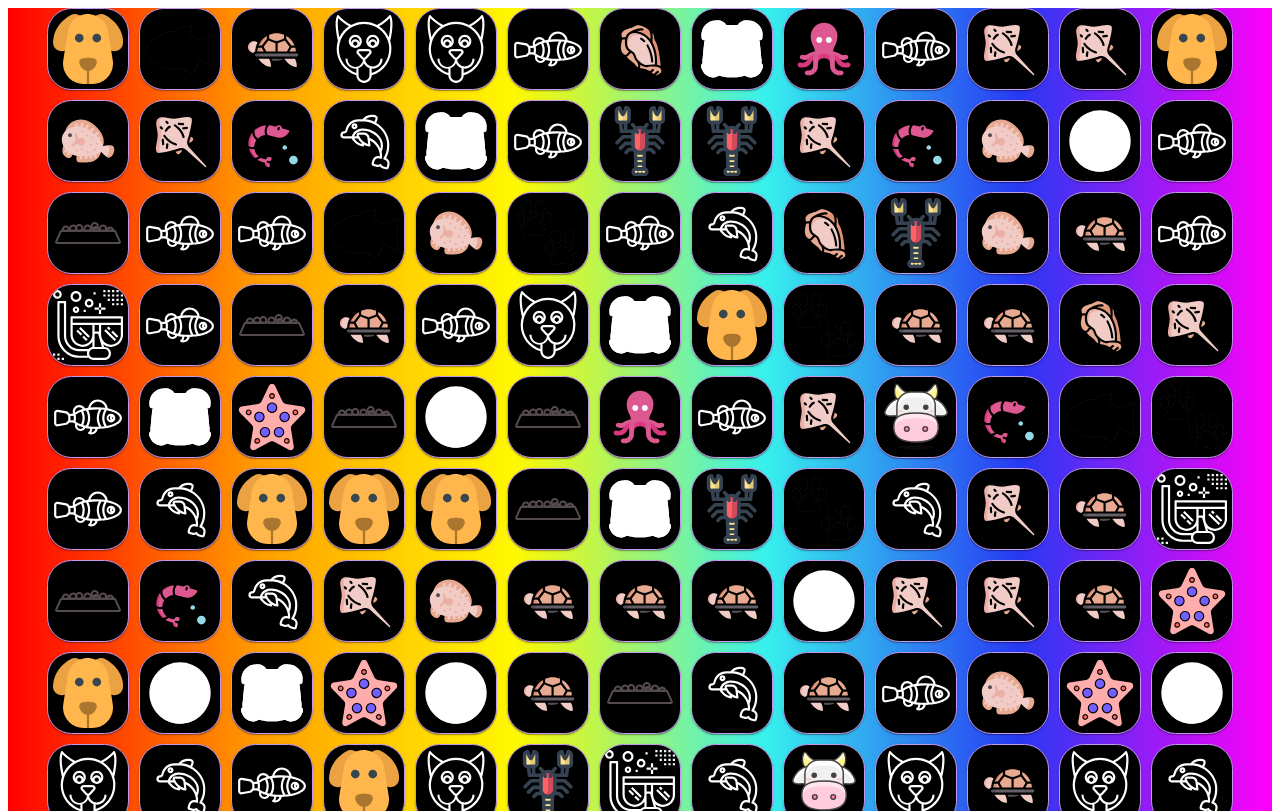
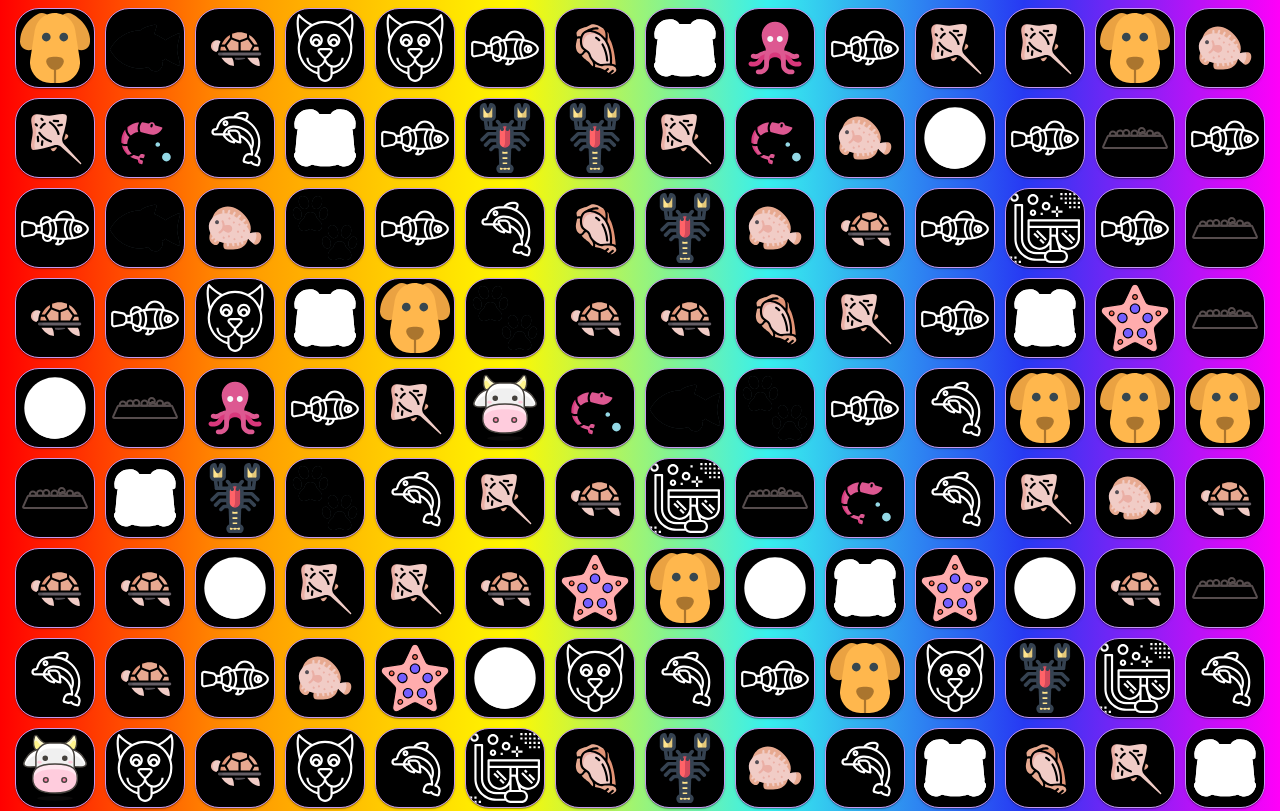
Before and after one commit to dj-egregor/test, a plain HTML site: page index.html in a window 1280 px wide. Shown: the top 811 px of the page. Drawn offline with Linux system fonts and the light colour scheme.

Commit message:
edit css

```diff
--- a/styles.css
+++ b/styles.css
@@ -1,8 +1,39 @@
+p,
+h1,
+h2,
+h3,
+h4,
+h5,
+h6 {
+  margin: 0;
+}
+
+html {
+  box-sizing: border-box;
+}
+
+*,
+*::before,
+*::after {
+  box-sizing: inherit;
+}
+
+body {
+  height: 100vh;
+  width: 100vh;
+  margin: 0;
+  padding: 0;
+  background: rgb(255, 0, 0);
+  background: linear-gradient(90deg, rgba(255, 0, 0, 1) 0%, rgba(255, 158, 0, 1) 20%, rgba(255, 248, 0, 1) 40%, rgba(55, 240, 238, 1) 60%, rgba(39, 57, 243, 1) 80%, rgba(255, 0, 249, 1) 100%);
+}
+
 #container {
+  padding: 8px;
+  position: absolute;
   width: 100%;
   height: 100%;
-  background: rgb(255, 0, 0);
-  background: linear-gradient(90deg, rgba(255, 0, 0, 1) 0%, rgba(255, 158, 0, 1) 20%, rgba(255, 248, 0, 1) 40%, rgba(55, 240, 238, 1) 60%, rgba(39, 57, 243, 1) 80%, rgba(255, 0, 249, 1) 100%);
+  /* background: rgb(255, 0, 0); */
+  /* background: linear-gradient(90deg, rgba(255, 0, 0, 1) 0%, rgba(255, 158, 0, 1) 20%, rgba(255, 248, 0, 1) 40%, rgba(55, 240, 238, 1) 60%, rgba(39, 57, 243, 1) 80%, rgba(255, 0, 249, 1) 100%); */
 }
 
 .collection {
```
